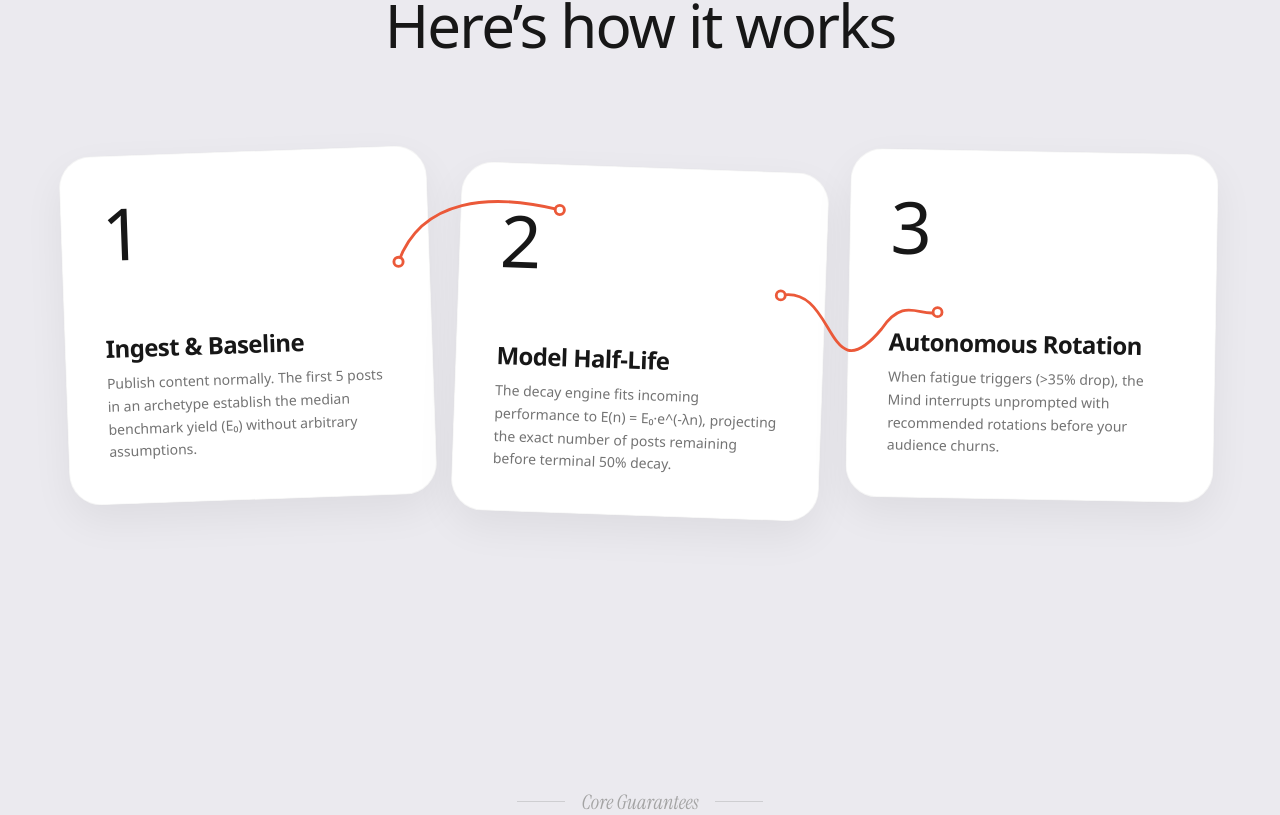
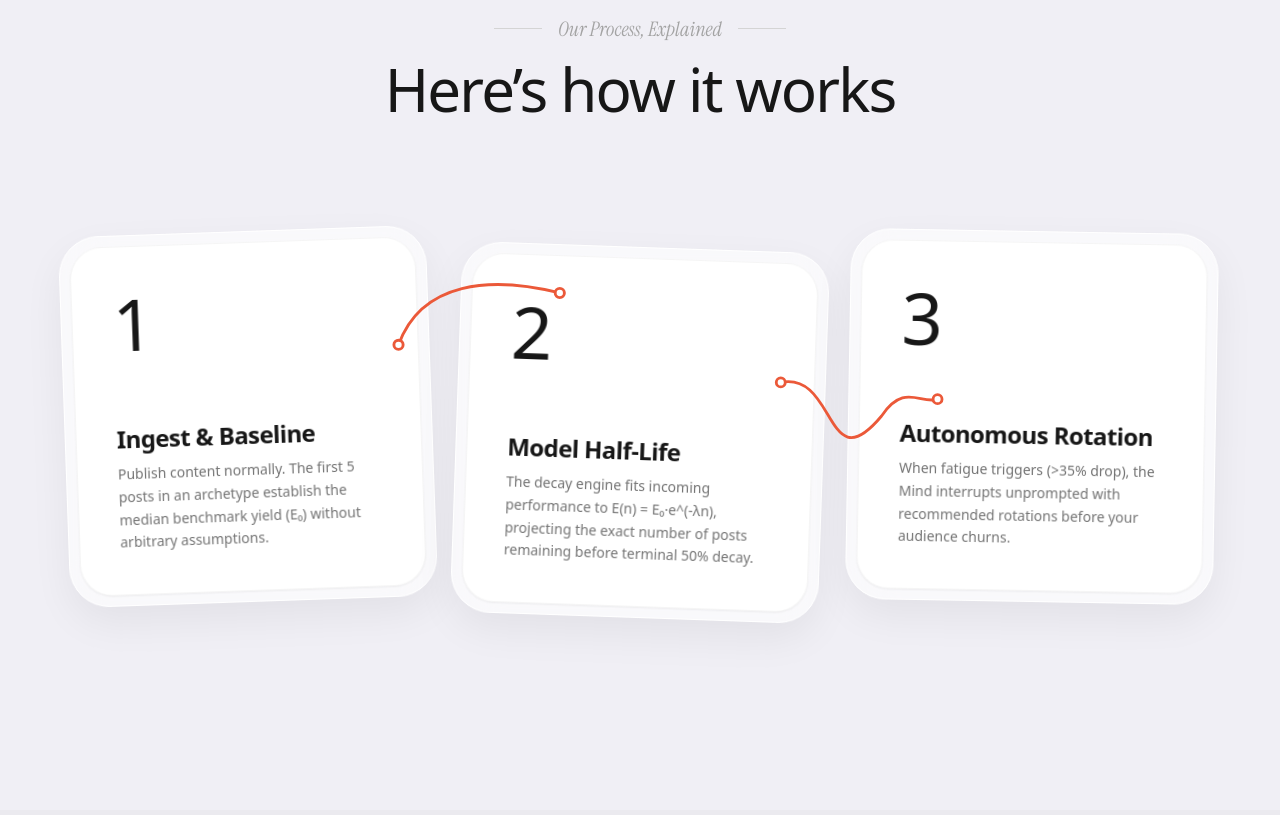
Before and after one commit to jadonamite/half-life, a Next.js app: page / in a window 1280 px wide. Shown: the part 3445-4260 px from the top of the page. Built offline with nearby package versions, Linux system fonts and the light colour scheme; a web font is replaced by a local one.

Commit message:
feat(process): apply double container frosted blur to cards and increase section height

```diff
--- a/components/Process.tsx
+++ b/components/Process.tsx
@@ -1,24 +1,25 @@
 export default function Process() {
   return (
-    <section id="how-it-works" className="relative px-6 py-24 md:py-36 overflow-hidden">
+    <section id="how-it-works" className="relative px-6 py-32 md:py-52 overflow-hidden bg-[#f0eff5]">
       <div className="mx-auto max-w-6xl">
 
-        {/* Section Header (Exact Hanzo style from Image 3) */}
+        {/* Section Header */}
         <div className="flex items-center justify-center gap-4 text-neutral-400 font-serif italic text-xl mb-4">
-          <span className="h-[1px] w-12 bg-neutral-400/40" />
+          <span className="h-[1px] w-12 bg-neutral-300" />
           <span>Our Process, Explained</span>
-          <span className="h-[1px] w-12 bg-neutral-400/40" />
+          <span className="h-[1px] w-12 bg-neutral-300" />
         </div>
 
-        <h2 className="text-3xl sm:text-5xl md:text-6xl font-medium text-neutral-900 tracking-[-0.03em] text-center mb-16 sm:mb-24">
+        <h2 className="text-3xl sm:text-5xl md:text-6xl font-medium text-neutral-900 tracking-[-0.03em] text-center mb-20 sm:mb-28">
           Here&rsquo;s how it works
         </h2>
 
         {/* 3 Staggered Tilted Cards with Connecting Red Thread SVGs */}
         <div className="relative grid grid-cols-1 md:grid-cols-3 gap-8 md:gap-6 items-center">
 
-          {/* Card 1 (Tilted Left) */}
-          <div className="relative rounded-[2rem] bg-white p-8 sm:p-10 shadow-[0_16px_40px_rgba(0,0,0,0.06)] border border-black/[0.04] md:-rotate-2 hover:rotate-0 transition-transform duration-300 z-10">
+          {/* Card 1 (Tilted Left, Double Container) */}
+          <div className="relative p-[10px] rounded-[2.5rem] bg-white/60 backdrop-blur-xl shadow-[0_16px_40px_rgba(0,0,0,0.06)] border border-white md:-rotate-2 hover:rotate-0 transition-transform duration-300 z-10">
+            <div className="relative rounded-[2rem] bg-white p-8 sm:p-10 border border-black/[0.04] shadow-sm h-full">
               <span className="text-6xl sm:text-7xl font-light text-neutral-900 tracking-tight block mb-12 sm:mb-16">
                 1
               </span>
@@ -28,6 +29,7 @@ export default function Process() {
               <p className="text-sm leading-relaxed text-neutral-500 font-normal">
                 Publish content normally. The first 5 posts in an archetype establish the median benchmark yield (E₀) without arbitrary assumptions.
               </p>
+            </div>
           </div>
 
           {/* SVG Doodle String 1 (Desktop Connection between Card 1 and Card 2) */}
@@ -44,8 +46,9 @@ export default function Process() {
             </svg>
           </div>
 
-          {/* Card 2 (Tilted Right) */}
-          <div className="relative rounded-[2rem] bg-white p-8 sm:p-10 shadow-[0_16px_40px_rgba(0,0,0,0.06)] border border-black/[0.04] md:rotate-2 hover:rotate-0 transition-transform duration-300 z-10 md:translate-y-4">
+          {/* Card 2 (Tilted Right, Double Container) */}
+          <div className="relative p-[10px] rounded-[2.5rem] bg-white/60 backdrop-blur-xl shadow-[0_16px_40px_rgba(0,0,0,0.06)] border border-white md:rotate-2 hover:rotate-0 transition-transform duration-300 z-10 md:translate-y-4">
+            <div className="relative rounded-[2rem] bg-white p-8 sm:p-10 border border-black/[0.04] shadow-sm h-full">
               <span className="text-6xl sm:text-7xl font-light text-neutral-900 tracking-tight block mb-12 sm:mb-16">
                 2
               </span>
@@ -55,6 +58,7 @@ export default function Process() {
               <p className="text-sm leading-relaxed text-neutral-500 font-normal">
                 The decay engine fits incoming performance to E(n) = E₀·e^(-λn), projecting the exact number of posts remaining before terminal 50% decay.
               </p>
+            </div>
           </div>
 
           {/* SVG Doodle String 2 (Desktop Looped Connection between Card 2 and Card 3) */}
@@ -71,8 +75,9 @@ export default function Process() {
             </svg>
           </div>
 
-          {/* Card 3 (Slightly Tilted Right) */}
-          <div className="relative rounded-[2rem] bg-white p-8 sm:p-10 shadow-[0_16px_40px_rgba(0,0,0,0.06)] border border-black/[0.04] md:rotate-1 hover:rotate-0 transition-transform duration-300 z-10">
+          {/* Card 3 (Slightly Tilted Right, Double Container) */}
+          <div className="relative p-[10px] rounded-[2.5rem] bg-white/60 backdrop-blur-xl shadow-[0_16px_40px_rgba(0,0,0,0.06)] border border-white md:rotate-1 hover:rotate-0 transition-transform duration-300 z-10">
+            <div className="relative rounded-[2rem] bg-white p-8 sm:p-10 border border-black/[0.04] shadow-sm h-full">
               <span className="text-6xl sm:text-7xl font-light text-neutral-900 tracking-tight block mb-12 sm:mb-16">
                 3
               </span>
@@ -83,6 +88,7 @@ export default function Process() {
                 When fatigue triggers (&gt;35% drop), the Mind interrupts unprompted with recommended rotations before your audience churns.
               </p>
             </div>
+          </div>
 
         </div>
 
```
Lines whose indentation alone changed are shown as unchanged.
